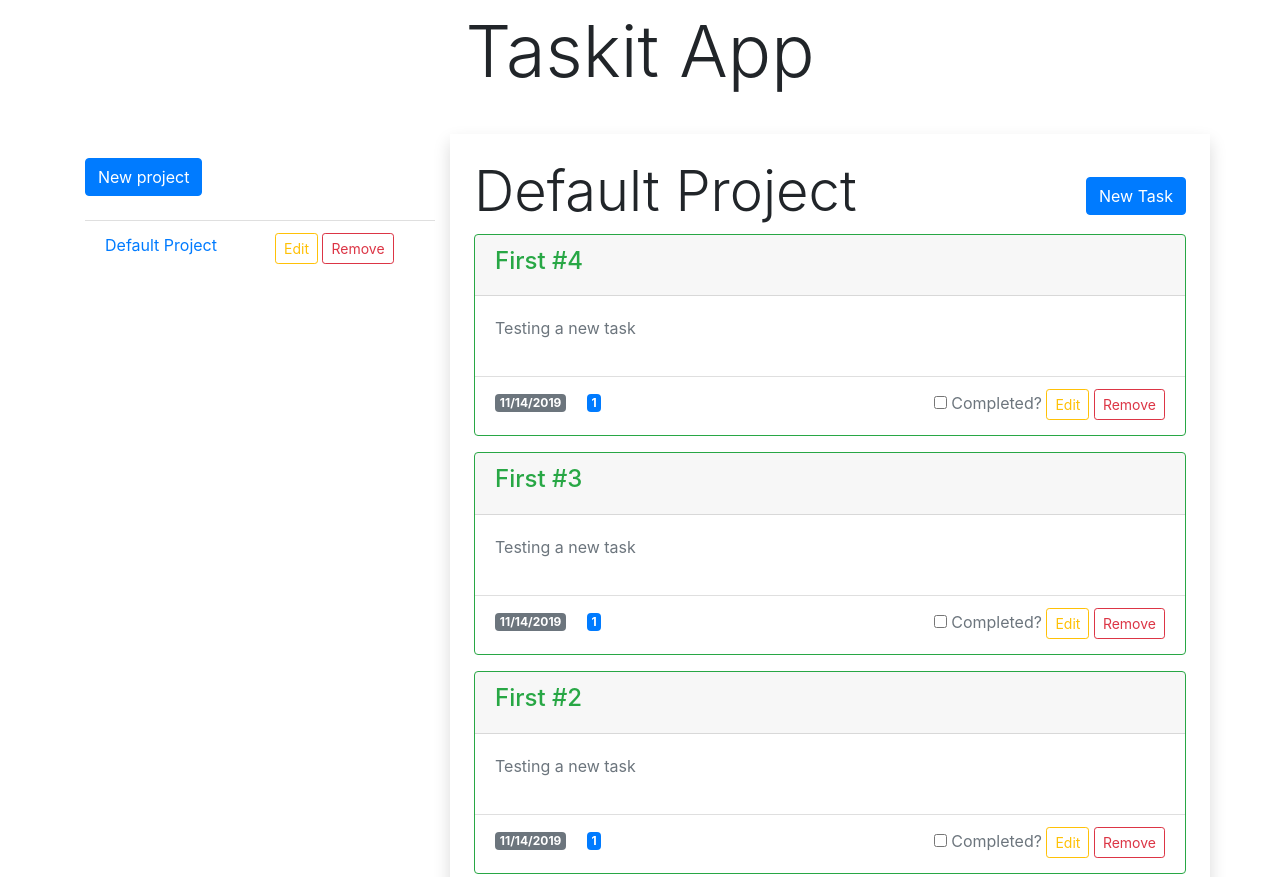
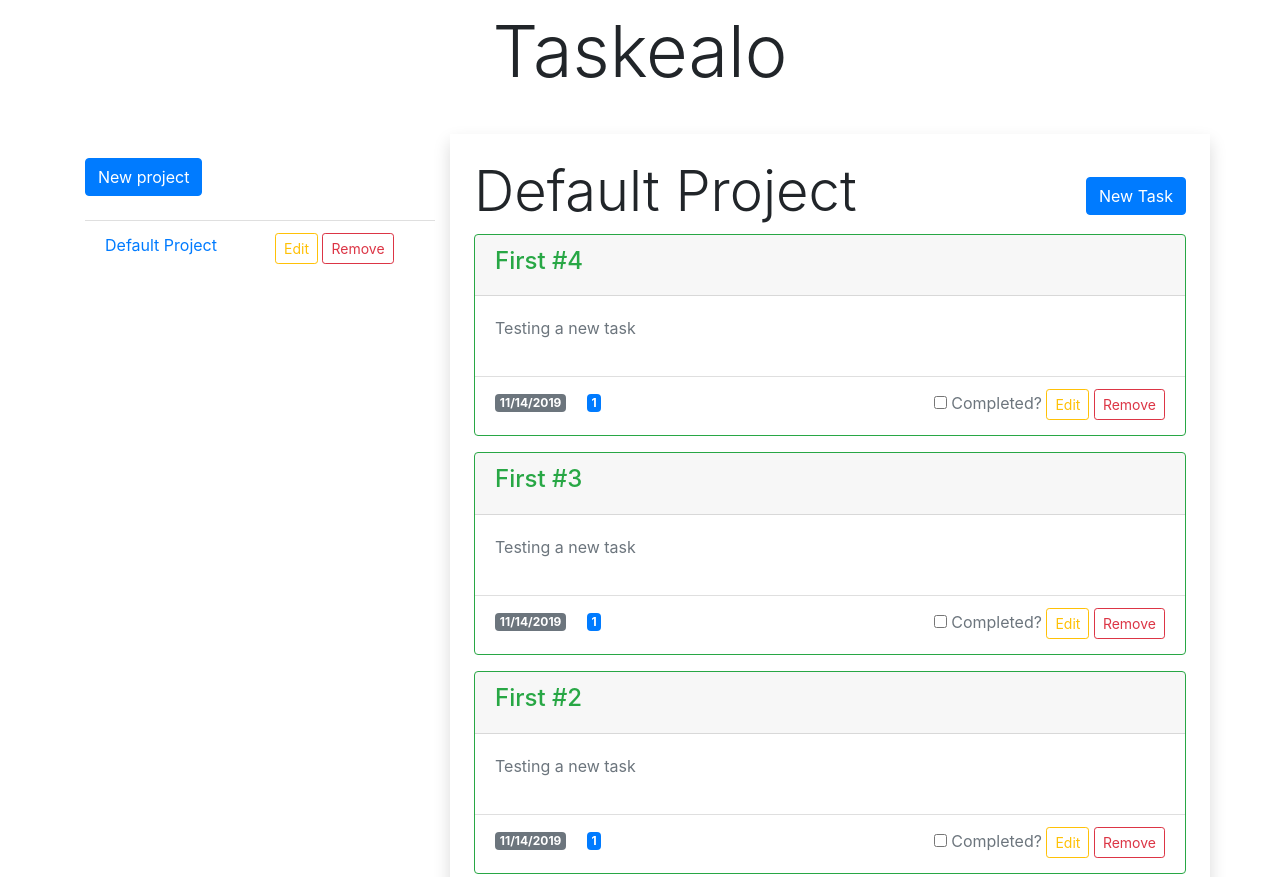
Before and after one commit to efrapp/todo-list, a website built with webpack: page dist/index.html in a window 1280 px wide. Shown: the top 877 px of the page. Built offline with nearby package versions, Linux system fonts and the light colour scheme.

Commit message:
Change main title

```diff
--- a/dist/index.html
+++ b/dist/index.html
@@ -4,11 +4,11 @@
     <meta charset="UTF-8">
     <meta name="viewport" content="width=device-width, initial-scale=1.0">
     <meta http-equiv="X-UA-Compatible" content="ie=edge">
-    <title>Todo-list App</title>
+    <title>Taskealo</title>
     <script src="main.js"></script>
   </head>
   <body class="container">
-    <h1 class="app-title text-center mt-2 mb-3 mx-5 pb-4 display-3"> Taskit App </h1>
+    <h1 class="app-title text-center mt-2 mb-3 mx-5 pb-4 display-3"> Taskealo </h1>
     <div class="row">
       <div class="col">
         <div class="sidebar">
```
